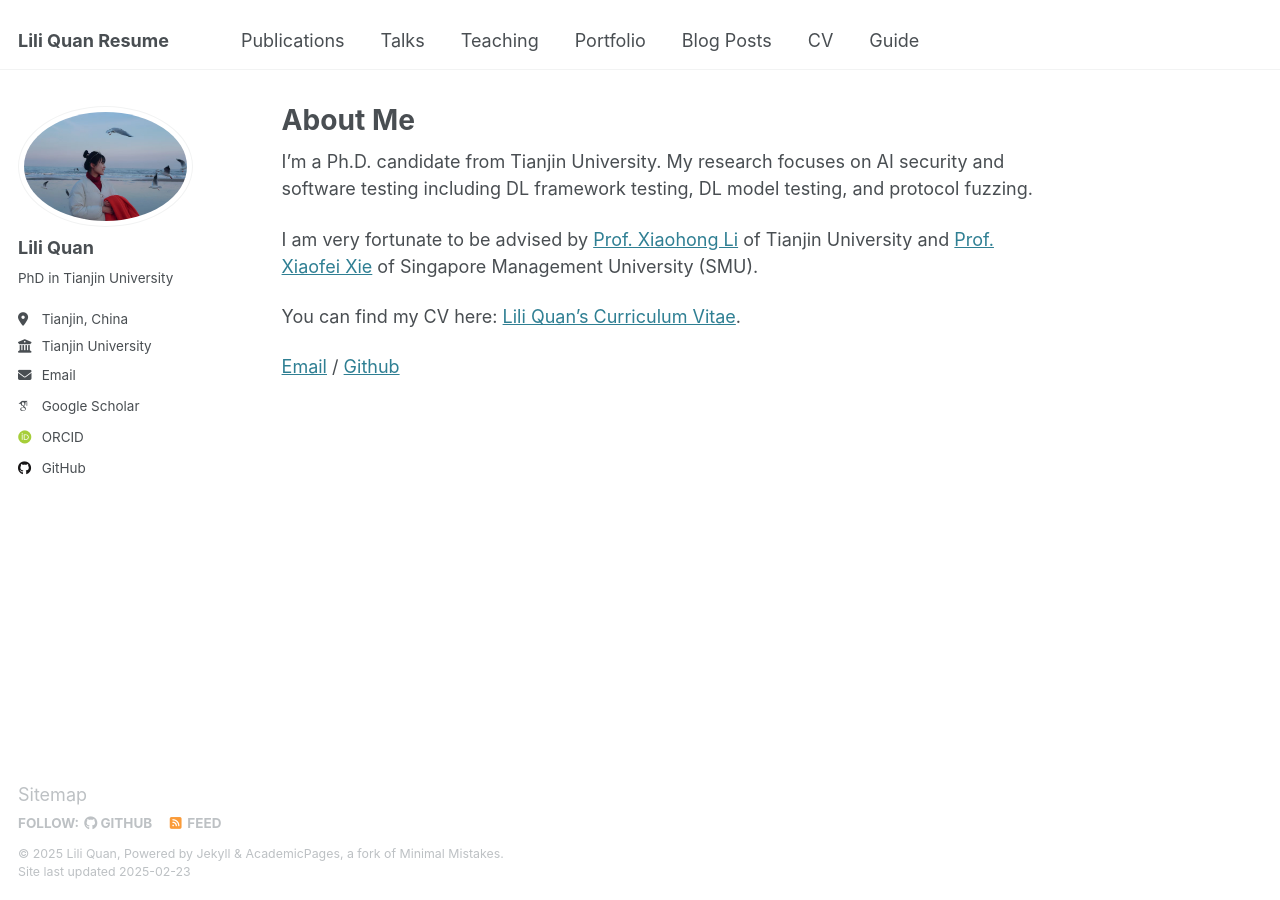
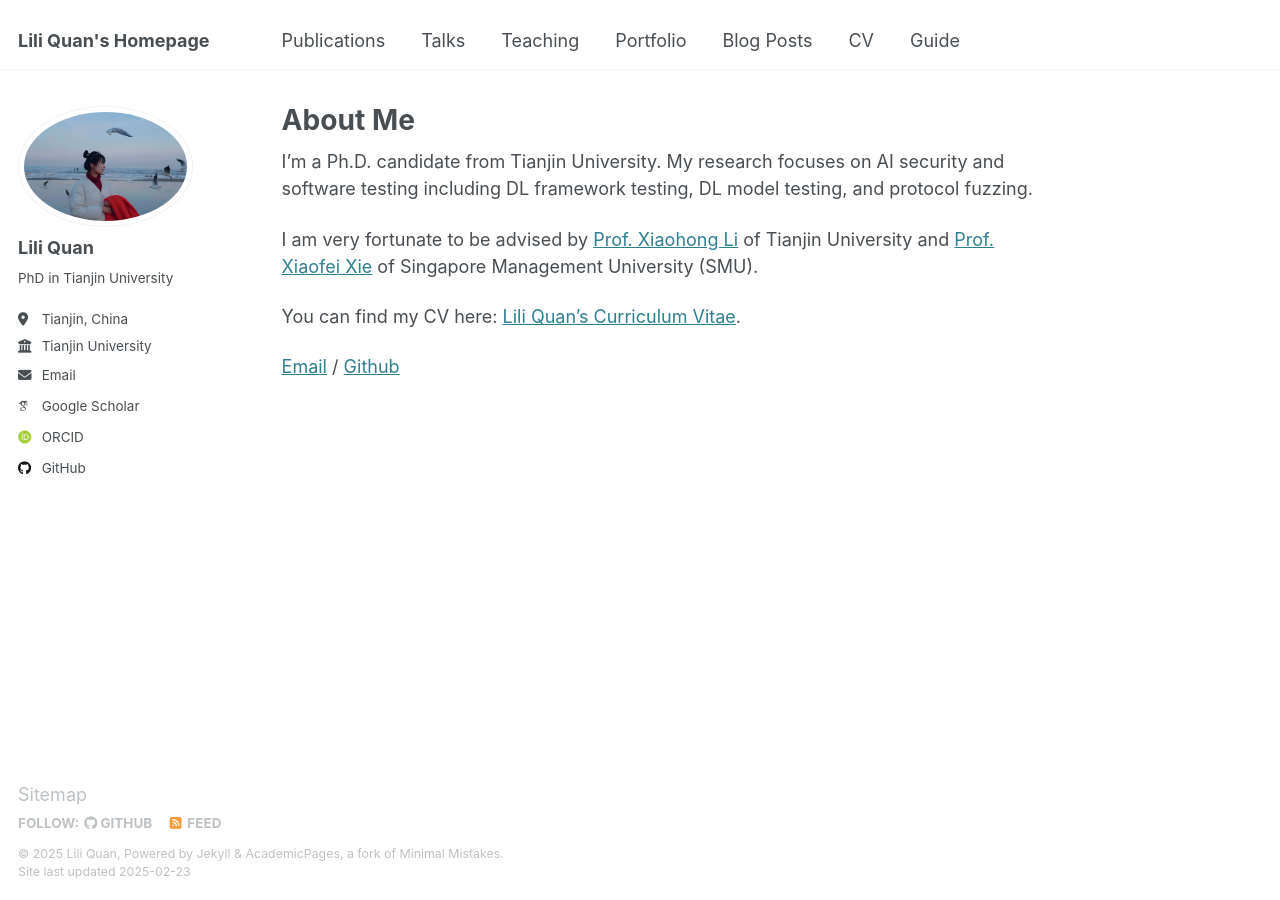
Before and after one commit to liliquan0118/liliquan0118.github.io, a Jekyll site: the page built from _pages/about.md, in a window 1280 px wide. Built offline with Jekyll 4.4.1, drawn with Linux system fonts in a browser that asks for light colours; some web fonts are replaced.

Commit message:
Update _config.yml

```diff
--- a/_config.yml
+++ b/_config.yml
@@ -9,7 +9,7 @@
 # Basic Site Settings
 locale                   : "en-US"
 site_theme               : "default"
-title                    : "Lili Quan Resume"
+title                    : "Lili Quan's Homepage"
 title_separator          : "-"
 name                     : &name "Lili Quan"
 description              : &description "PhD in Tianjin University"
```
